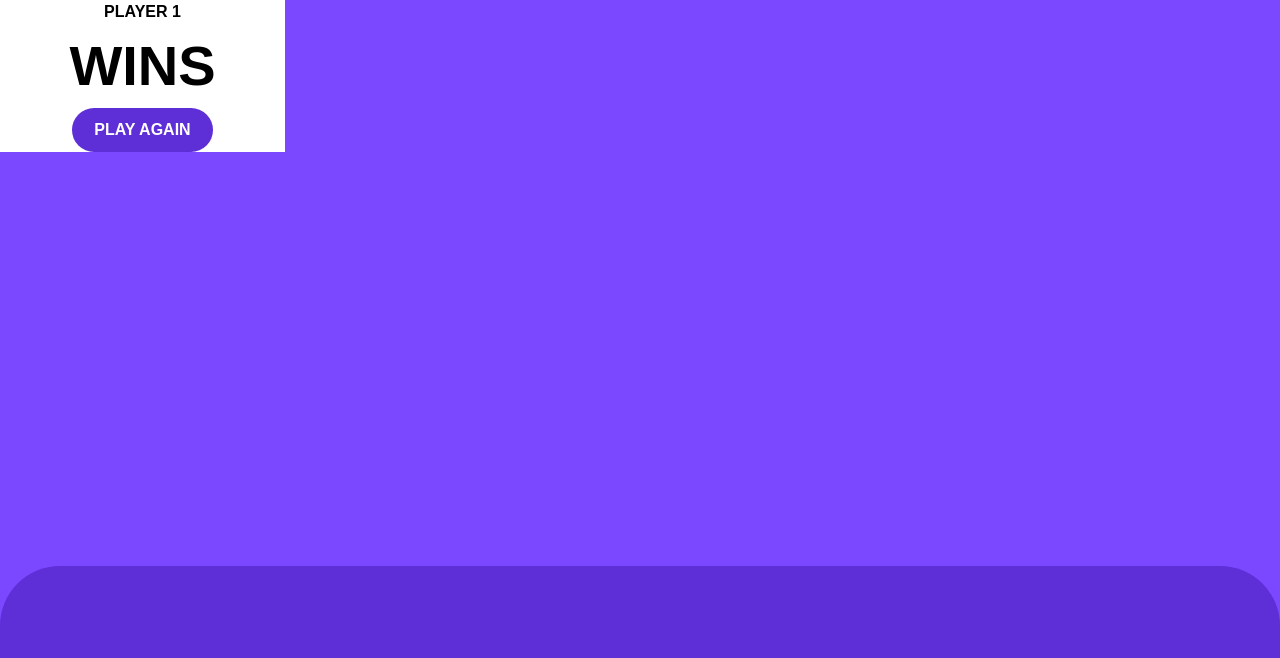
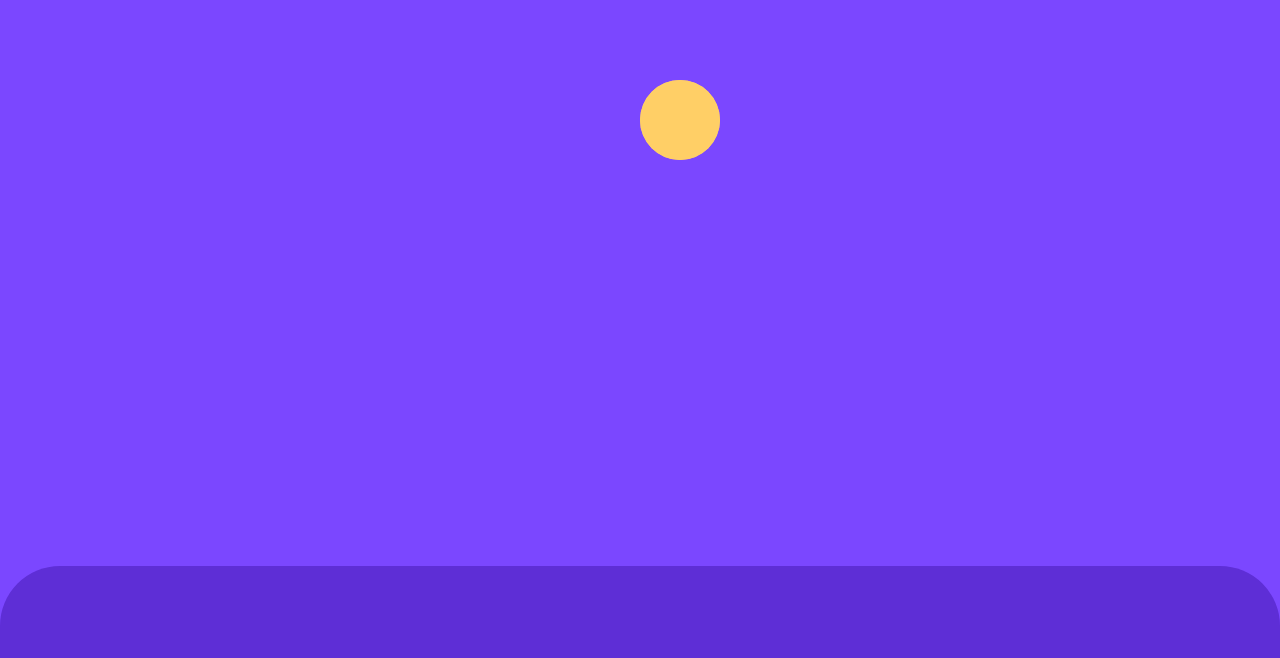
Before and after one commit to tpkhuong/fixedFrontendMentorChallenges, a Next.js app in the folder advanced/nextJsProjects/connectFourGame/: page /playergameboard in a window 1280 px wide. Shown: the top 658 px of the page. Built offline with nearby package versions, Linux system fonts and the light colour scheme.

Commit message:
enjoyed the effort/process of building algorithm player one and player two chips connect four dir.

```diff
--- a/advanced/nextJsProjects/connectFourGame/src/app/components/client/PlayerTurnTimer/PlayerTurnTimer.module.css
+++ b/advanced/nextJsProjects/connectFourGame/src/app/components/client/PlayerTurnTimer/PlayerTurnTimer.module.css
@@ -15,7 +15,7 @@
 
   height: 168px;
   width: 200px;
-  display: flex;
+  display: none;
   flex-direction: column;
   justify-content: center;
   align-items: center;
@@ -25,11 +25,13 @@
 [data-playerturn="one"] .player-turns-bg-container {
   background-image: url("/images/turn-background-red.svg");
   color: var(--color-neutral-white);
+  display: flex;
 }
 
 [data-playerturn="two"] .player-turns-bg-container {
   background-image: url("/images/turn-background-yellow.svg");
   color: var(--color-neutral-black);
+  display: flex;
 }
 
 .text-container {
--- a/advanced/nextJsProjects/connectFourGame/src/app/components/client/Result/Result.module.css
+++ b/advanced/nextJsProjects/connectFourGame/src/app/components/client/Result/Result.module.css
@@ -1,3 +1,7 @@
+[data-result="null"] .results-container {
+  display: none;
+}
+
 .results-container {
   font-size: var(--font-size-56px);
   font-weight: 600;
@@ -7,6 +11,13 @@
   display: flex;
   flex-direction: column;
   align-items: center;
+
+  /* box shadow */
+  border-block-start: var(--border-block-start-inline);
+  border-inline: var(--border-block-start-inline);
+  border-radius: var(--border-radius);
+  box-shadow: var(--bottom-box-shadow);
+  border-color: var(--color-neutral-black);
 }
 
 .winner,
--- a/advanced/nextJsProjects/connectFourGame/src/app/components/client/Result/index.js
+++ b/advanced/nextJsProjects/connectFourGame/src/app/components/client/Result/index.js
@@ -3,6 +3,7 @@ import styles from "./Result.module.css";
 
 export default function ResultsDisplay({ children }) {
   return (
+    // when data-result is not "null" assign "null" to data-playerturn
     <div className={styles[`results-container`]}>
       <h2 id="winner-text-selector" className={styles[`winner`]}>
         PLAYER 1
--- a/advanced/nextJsProjects/connectFourGame/src/app/components/server/GameOptions/GameOptions.module.css
+++ b/advanced/nextJsProjects/connectFourGame/src/app/components/server/GameOptions/GameOptions.module.css
@@ -173,6 +173,7 @@
     padding-inline: 40px;
     padding-block: 70px;
     padding-block-end: 60px;
+
     border-block-start: var(--border-block-start-inline);
     border-inline: var(--border-block-start-inline);
     border-radius: var(--border-radius);
--- a/advanced/nextJsProjects/connectFourGame/src/app/playergameboard/PlayerGameBoard.module.css
+++ b/advanced/nextJsProjects/connectFourGame/src/app/playergameboard/PlayerGameBoard.module.css
@@ -1,10 +1,38 @@
 /* mobile */
+
+.circle-container {
+  width: min-content;
+  margin-inline: auto;
+  position: relative;
+
+  margin-block-start: 80px;
+}
+
+.circle {
+  --circle-size: 80px;
+  --circle-color: var(--color-yellow);
+  width: var(--circle-size);
+  height: var(--circle-size);
+  background-color: var(--circle-color);
+  border-radius: 50%;
+
+  position: absolute;
+}
+
+.back {
+  --circle-color: var(--color-neutral-black);
+}
+
+.bottom {
+  border: 4px solid black;
+}
 
 .game-board-bg-container {
   height: 100%;
   background-color: var(--color-purple);
 
   position: relative;
+  padding: 0.1px;
 }
 
 .bottom-bg {
--- a/advanced/nextJsProjects/connectFourGame/src/app/playergameboard/page.js
+++ b/advanced/nextJsProjects/connectFourGame/src/app/playergameboard/page.js
@@ -13,7 +13,17 @@ export default function PlayerGameBoard({ children }) {
       data-result="null"
       className={styles[`game-board-bg-container`]}
     >
-      <ResultsDisplay />
+      {/* <ResultsDisplay /> */}
+      <div className={styles[`circle-container`]}>
+        <div
+          className={`${styles[`circle`]} ${styles[`back-of-circle`]}`}
+        ></div>
+        <div
+          className={`${styles[`circle`]} ${styles[`front-of-circle`]}`}
+        ></div>
+      </div>
+      {/* <div className={`${styles[`circle`]} ${styles[`top`]}`}></div> */}
+
       {/* <PlayerTurnTimer /> */}
       {/* lower bg change bg color based on results */}
       <div id="lower-bg-selector" className={styles[`bottom-bg`]}></div>
```
Also changed, not shown: 1 other file (tests, documents, lock files or other folders).
